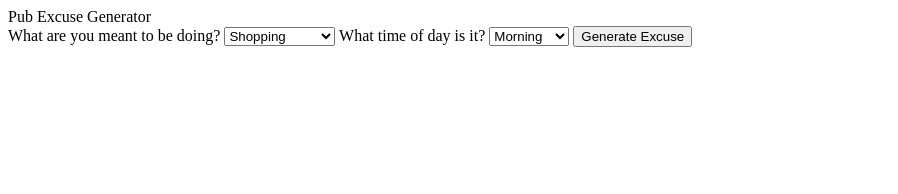
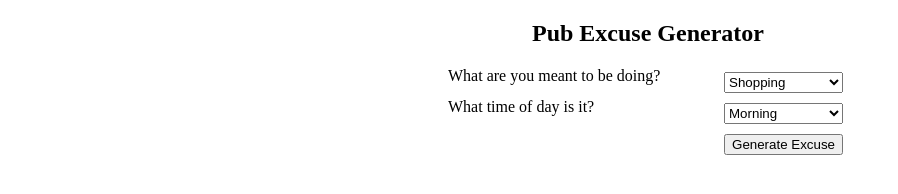
Before and after one commit to AKP-13/pubAPI, a website: page client/index.html in a window 1280 px wide. Shown: the whole page, without its empty margins (0-898 px from the left). Drawn offline with Linux system fonts and the light colour scheme.

Commit message:
Update styling

```diff
--- a/client/index.html
+++ b/client/index.html
@@ -2,12 +2,14 @@
 <html lang="en" dir="ltr">
   <head>
     <meta charset="utf-8">
+    <meta name="viewport" content="width=device-width, initial-scale=1">
     <script defer src="index.js"></script>
+    <link rel="stylesheet" href="style.css">
     <title>PubAPI</title>
   </head>
   <body>
     <header>
-      Pub Excuse Generator
+      <h2>Pub Excuse Generator</h2>
     </header>
 
     <main>
@@ -24,8 +26,11 @@
           <option value="afternoon">Afternoon</option>
           <option value="evening">Evening</option>
         </select>
-        <input type="submit" value="Generate Excuse">
+      <input type="submit" value="Generate Excuse">
       </form>
+      <p id="excuse-para">
+
+      </p>
     </main>
 
     <footer>
--- a/client/index.js
+++ b/client/index.js
@@ -1,6 +1,8 @@
 const myForm = document.querySelector("#my-form");
+const excuseParagraph = document.querySelector("#excuse-para")
 
 myForm.addEventListener("submit", returnExcuse);
+
 
 function returnExcuse(e) {
   e.preventDefault();
@@ -16,5 +18,6 @@ function returnExcuse(e) {
 };
 
 function renderExcuse(excuse) {
-  myForm.insertAdjacentHTML('afterend', `<p>${excuse}</p>`);
+  excuseParagraph.textContent = excuse;
+  // myForm.insertAdjacentHTML('afterend', `<p>${excuse}</p>`);
 };
--- a/client/style.css
+++ b/client/style.css
@@ -0,0 +1,28 @@
+header {
+  text-align: center;
+}
+
+body {
+  width: 100%;
+  height: 100vh;
+}
+
+form {
+  max-width: 400px;
+  margin: 0 auto;
+  display: grid;
+  grid-template-columns: 3fr 1fr;
+  grid-template-rows: repeat(3, 1fr);
+}
+
+select, input[type="submit"] {
+  float: right;
+  margin: 5px;
+  grid-column-start: 2;
+}
+
+p {
+  max-width: 400px;
+  margin: 0 auto;
+  text-align: center;
+}
```
